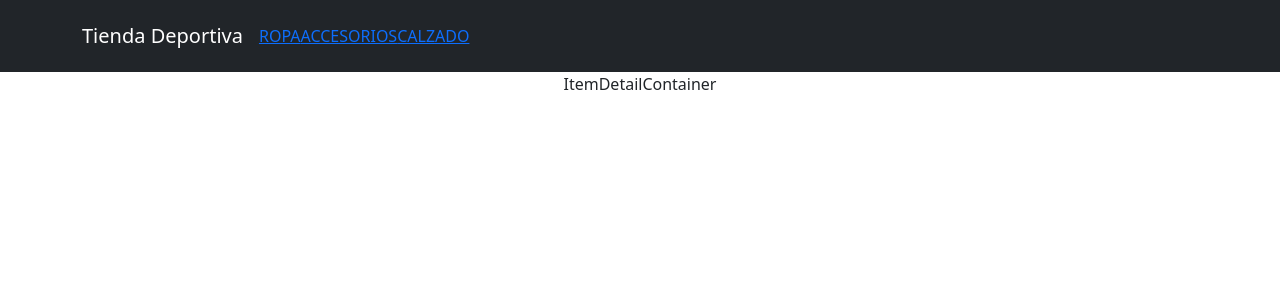
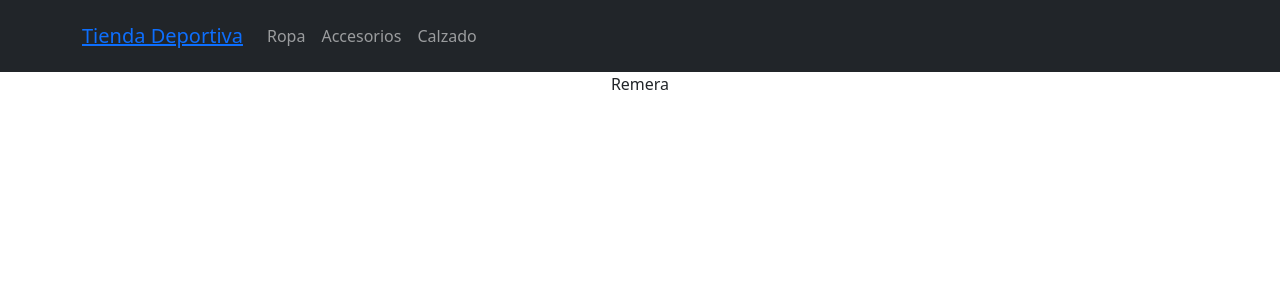
Before and after one commit to fpablogaston/EntregaFinalFlores, a React (Create React App) app: page /item/1 in a window 1280 px wide. Shown: the top 300 px of the page. Built offline with nearby package versions, Linux system fonts and the light colour scheme.

Commit message:
agregando detail

```diff
--- /dev/null
+++ b/src/components/ItemDetail.jsx
@@ -0,0 +1,7 @@
+export default function ItemDetail ({detail}) {
+    return (
+        <div>
+            <p> {detail.name} </p>
+        </div>
+    )
+}
--- a/src/components/ItemDetailContainer.jsx
+++ b/src/components/ItemDetailContainer.jsx
@@ -1,16 +1,28 @@
 import { useParams } from "react-router-dom"
 import { useState, useEffect } from 'react'
 import ItemListContainer from "./ItemListContainer"
+import ItemDetail from "./ItemDetail"
 
 export default function ItemDetailContainer() {
     const [detail, setDetail] = useState({})
     const {id} = useParams()
 
+
     useEffect(() => {
-        console.log(id)
+        const getProduct = async () => {
+            const response = await fetch ('/data/products.json')
+            const products = await response.json()
+
+            const productosFiltrados = products.find(product => product.id === parseInt(id))
+
+            setDetail(productosFiltrados)
+        }
+
+        getProduct()
     }, [id])
 
     return (
-        <div> ItemDetailContainer </div>
+        <ItemDetail detail={detail}/>
+       /* <div> ItemDetailContainer </div>*/
     )
 }
--- a/src/components/NavBar.jsx
+++ b/src/components/NavBar.jsx
@@ -9,13 +9,14 @@ export default function Navbar () {
     return (
         <NavBar bg='dark' variant='dark' className='p-3'>
         <Container>
-        <NavBar.Brand href='#home'> Tienda Deportiva</NavBar.Brand>
+        <NavBar.Brand href='#home'> <Link to ='/'> Tienda Deportiva </Link> </NavBar.Brand>
         <Nav className='me-auto'>
             {/*<Nav.Link href='#home'> Ropa </Nav.Link>*/}
+            <Nav.Link as={Link} to='category/ROPA'> Ropa</Nav.Link>
+            <Nav.Link as={Link} to='category/ACCESORIOS'> Accesorios </Nav.Link>
+            <Nav.Link as={Link} to='category/CALZADO'> Calzado </Nav.Link>
 
-
-
-        <Link to='/category/ROPA'> ROPA </Link>
+       {/* <Link to='/category/ROPA'> ROPA </Link>
         <Link to='/category/ACCESORIOS'> ACCESORIOS </Link>
         <Link to='/category/CALZADO'> CALZADO </Link>
 
```
